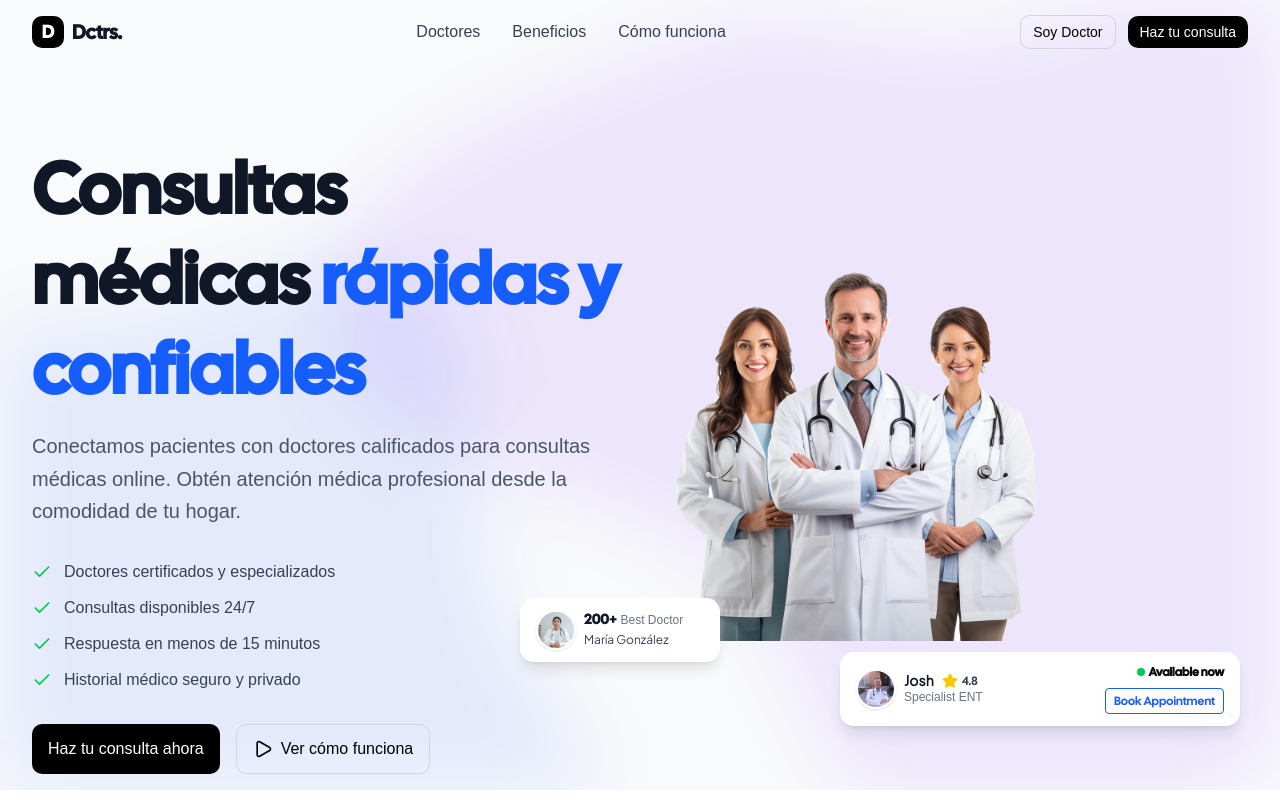
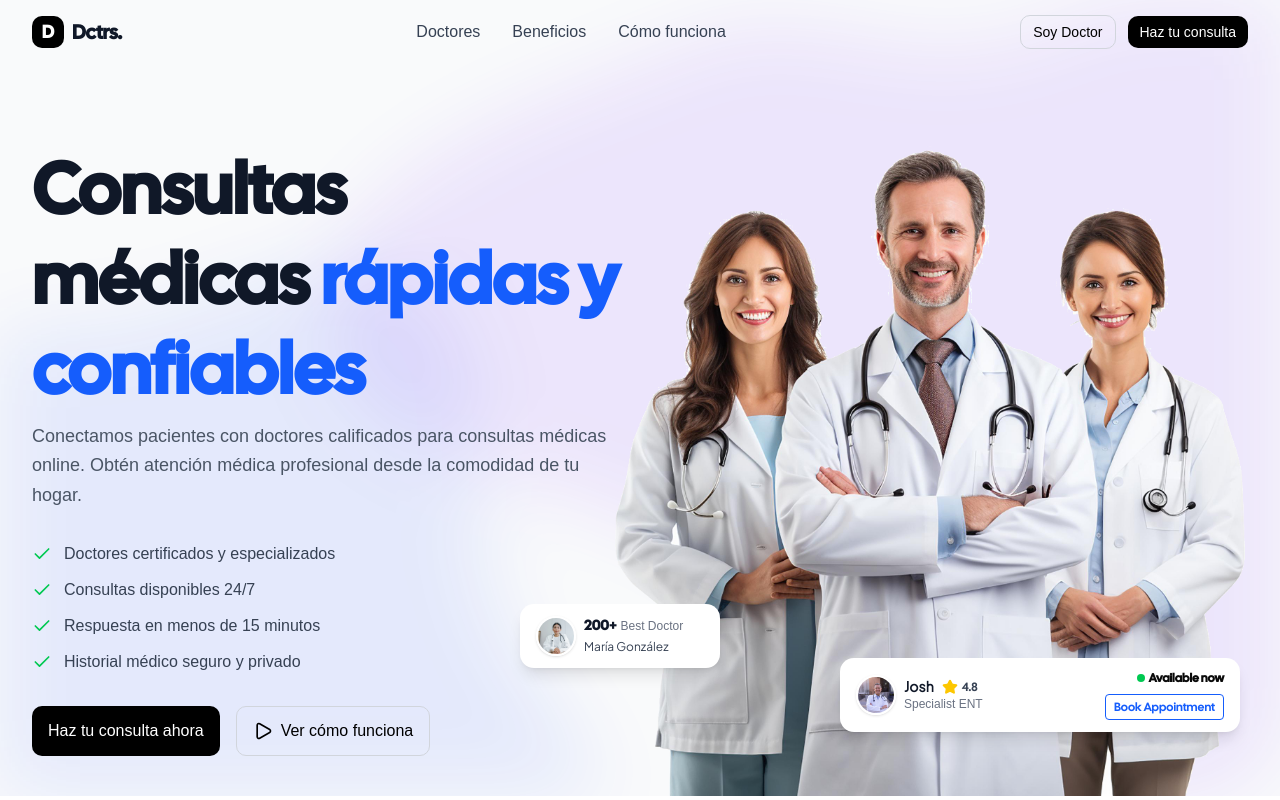
Before and after one commit to MGeovany/doctor-fndrs, a Next.js app: page / in a window 1280 px wide. Shown: the top 800 px of the page. Built offline with nearby package versions, Linux system fonts and the light colour scheme; a web font is replaced by a local one.

Commit message:
style: enhance layout and spacing in DashboardNavbar, DashboardSidebar, HeroSection, and HowItWorksSection components for improved visual consistency and responsiveness

```diff
--- a/src/components/dashboard/DashboardNavbar.tsx
+++ b/src/components/dashboard/DashboardNavbar.tsx
@@ -14,7 +14,7 @@ export function DashboardNavbar({
   const { logout, currentDoctor } = useApp();
 
   return (
-    <nav className="fixed top-0 right-0 left-0 z-30 border-b border-gray-200 bg-white/95 shadow-sm backdrop-blur-sm">
+    <nav className="fixed top-0 right-0 left-0 z-30 border-b border-gray-200 bg-white/95 backdrop-blur-sm">
       <div className="px-4 sm:px-6 lg:px-8">
         <div className="flex h-16 items-center justify-between">
           {/* Left side - Menu button and logo */}
--- a/src/components/dashboard/DashboardSidebar.tsx
+++ b/src/components/dashboard/DashboardSidebar.tsx
@@ -45,7 +45,7 @@ export function DashboardSidebar({ onClose }: { onClose?: () => void }) {
       )}
 
       {/* Navigation Content */}
-      <div className="flex flex-1 flex-col overflow-y-auto">
+      <div className="flex flex-1 flex-col overflow-y-auto border-t border-gray-200">
         <nav className="flex-1 space-y-1 px-3 py-4 lg:px-3 lg:py-4">
           {navigation.map((item) => {
             const isActive = pathname === item.href;
--- a/src/components/sections/HeroSection.tsx
+++ b/src/components/sections/HeroSection.tsx
@@ -14,7 +14,7 @@ export function HeroSection() {
 
   return (
     <>
-      <section className="relative min-h-[70vh] overflow-hidden pt-24 sm:pt-32 md:pb-4">
+      <section className="relative min-h-[70vh] overflow-hidden pt-24 sm:pt-32 md:pb-10">
         {/* Blurred SVG background */}
         <Image
           src="/background.svg"
@@ -27,12 +27,12 @@ export function HeroSection() {
           <div className="grid grid-cols-1 items-center md:gap-8 lg:grid-cols-2">
             {/* Left content */}
             <div className="space-y-6 pt-2 sm:space-y-8 sm:pt-4">
-              <div className="gsap-fade-in space-y-3 sm:space-y-4">
+              <div className="gsap-fade-in space-y-2 sm:space-y-2">
                 <h1 className="font-cal text-5xl leading-tight font-extrabold text-gray-900 sm:text-4xl md:text-5xl lg:text-7xl">
                   Consultas médicas{" "}
                   <span className="text-blue-600">rápidas y confiables</span>
                 </h1>
-                <p className="font-outfit max-w-[600px] text-base leading-relaxed text-gray-600 sm:text-xl">
+                <p className="font-outfit z-50 max-w-[700px] text-base leading-relaxed text-gray-600 sm:text-lg">
                   Conectamos pacientes con doctores calificados para consultas
                   médicas online. Obtén atención médica profesional desde la
                   comodidad de tu hogar.
@@ -72,13 +72,13 @@ export function HeroSection() {
             </div>
 
             {/* Right content - Hero image/illustration */}
-            <div className="relative mt-8 flex min-h-[320px] items-end justify-center sm:min-h-[420px] lg:static lg:mt-0 lg:block">
+            <div className="relative mt-8 flex h-[700px] items-end justify-center lg:absolute lg:right-0 lg:bottom-0 lg:mt-0 lg:block lg:items-end">
               <Image
                 src="/imgs/drs.png"
                 alt="Doctores principales"
                 width={400}
-                height={350}
-                className="relative z-0 h-auto w-[90vw] max-w-[350px] object-contain sm:max-w-[400px]"
+                height={700}
+                className="relative -z-10 h-full w-full object-contain sm:w-full"
                 priority
               />
               {/* Card review de usuario */}
--- a/src/components/sections/HowItWorksSection.tsx
+++ b/src/components/sections/HowItWorksSection.tsx
@@ -124,7 +124,7 @@ export function HowItWorksSection() {
                 return (
                   <div key={index} className="how-step-card relative">
                     <Card className="h-full px-4 py-6 text-center sm:px-0 sm:py-0">
-                      <div className="flex flex-col items-center space-y-3 sm:space-y-2">
+                      <div className="flex flex-col items-center space-y-3 p-4 sm:space-y-2">
                         <div className="relative">
                           <div className="flex h-14 w-14 items-center justify-center rounded-full bg-gray-100 sm:h-16 sm:w-16">
                             <step.icon className="h-7 w-7 sm:h-8 sm:w-8" />
```
